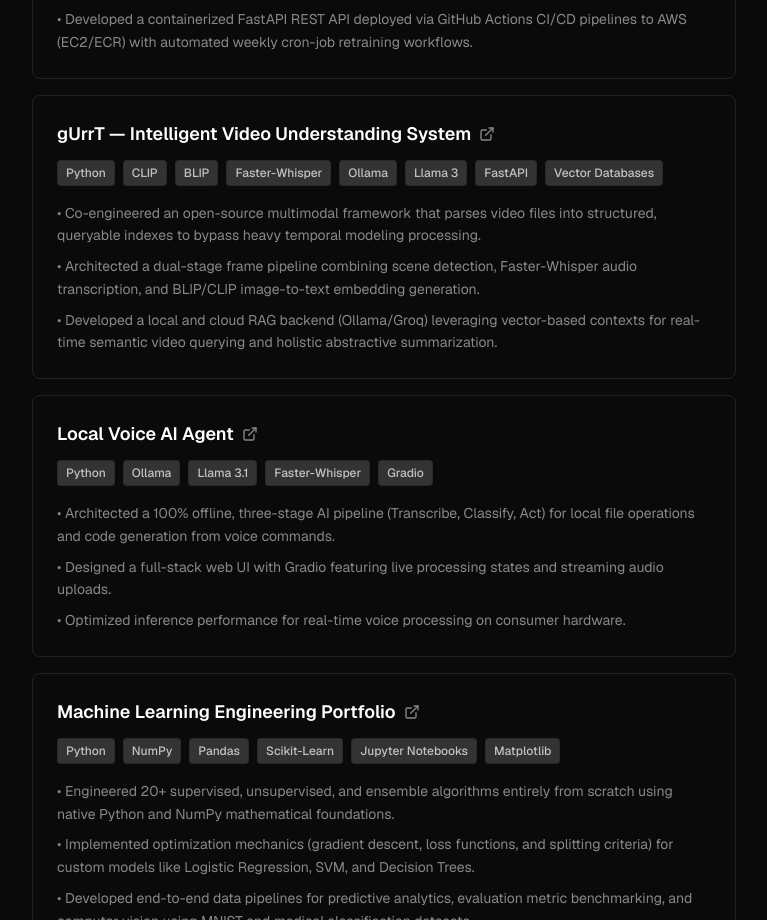
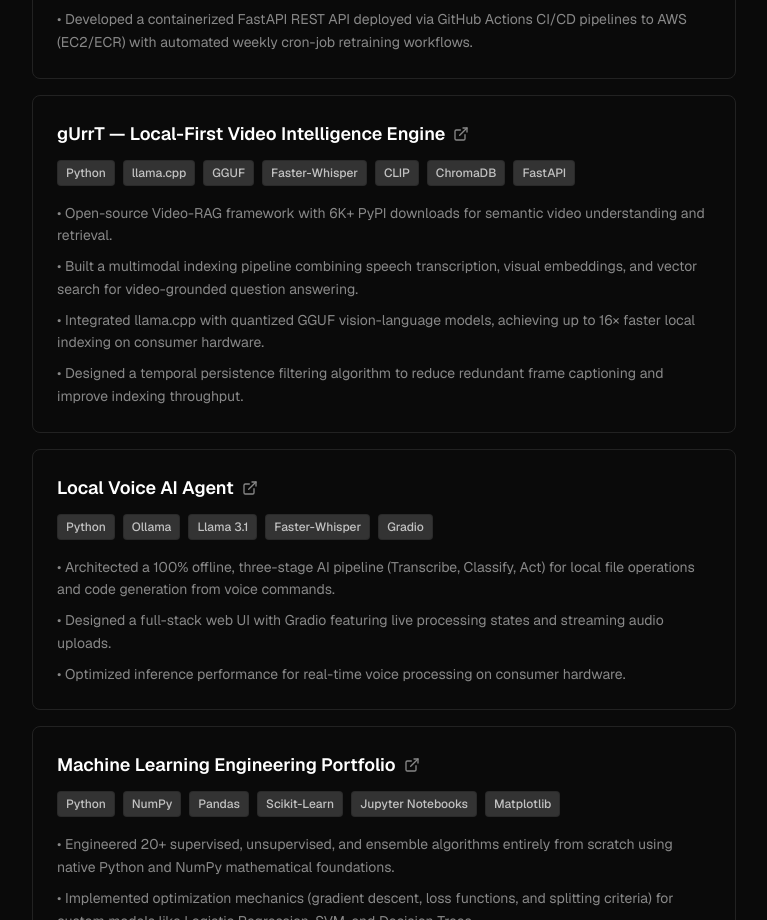
Before and after one commit to farehaaslam/portfolio_website, a Next.js app: page / in a window 1280 px wide. Shown: the part 1260-2180 px from the top of the page, without its empty margins (448-1215 px from the left). Built offline with nearby package versions, Linux system fonts and the light colour scheme.

Commit message:
Refactor gUrrT project details in ProjectsSection
Updated project title and technologies for gUrrT. Revised project descriptions to reflect new features and improvements.

```diff
--- a/components/sections/ProjectsSection.tsx
+++ b/components/sections/ProjectsSection.tsx
@@ -25,14 +25,23 @@ export function ProjectsSection() {
   link: 'https://github.com/farehaaslam/network_security',
 },
 {
-  title: 'gUrrT — Intelligent Video Understanding System',
-  tech: ['Python', 'CLIP', 'BLIP', 'Faster-Whisper', 'Ollama', 'Llama 3', 'FastAPI', 'Vector Databases'],
+  title: "gUrrT — Local-First Video Intelligence Engine",
+  tech: [
+    "Python",
+    "llama.cpp",
+    "GGUF",
+    "Faster-Whisper",
+    "CLIP",
+    "ChromaDB",
+    "FastAPI"
+  ],
   description: [
-    'Co-engineered an open-source multimodal framework that parses video files into structured, queryable indexes to bypass heavy temporal modeling processing.',
-    'Architected a dual-stage frame pipeline combining scene detection, Faster-Whisper audio transcription, and BLIP/CLIP image-to-text embedding generation.',
-    'Developed a local and cloud RAG backend (Ollama/Groq) leveraging vector-based contexts for real-time semantic video querying and holistic abstractive summarization.',
+    "Open-source Video-RAG framework with 6K+ PyPI downloads for semantic video understanding and retrieval.",
+    "Built a multimodal indexing pipeline combining speech transcription, visual embeddings, and vector search for video-grounded question answering.",
+    "Integrated llama.cpp with quantized GGUF vision-language models, achieving up to 16× faster local indexing on consumer hardware.",
+    "Designed a temporal persistence filtering algorithm to reduce redundant frame captioning and improve indexing throughput."
   ],
-  link: 'https://github.com/farehaaslam/gurrt',
+  link: "https://github.com/farehaaslam/gurrt"
 },
     {
       title: 'Local Voice AI Agent',
```
